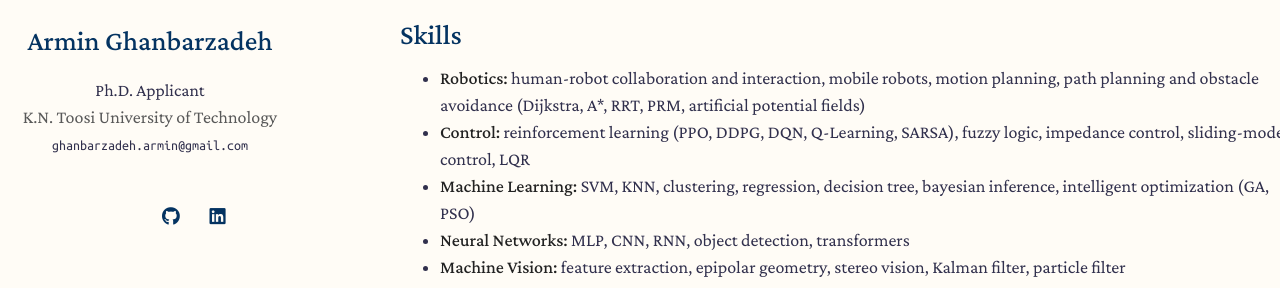
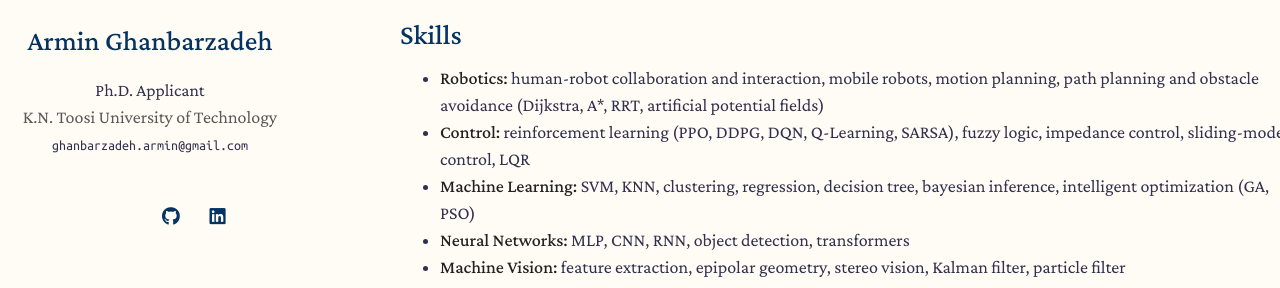
Before and after one commit to ghanbarzadeh/ghanbarzadeh.github.io, a Jekyll site: the page built from index.md, in a window 1280 px wide and 900 px high. Shown: the part 229-517 px from the top of the window. Built offline with Jekyll 4.4.1, drawn with Linux system fonts in a browser that asks for light colours; nearby versions of some CDN libraries; a style sheet for code colours, icons or effects is not loaded; our own code applies the rules of GitHub Pages for plain Markdown files.

Commit message:
Update index.md

```diff
--- a/index.md
+++ b/index.md
@@ -8,7 +8,7 @@ I Have a BSc in Mechanical Engineering from K.N. Tousi University of Tehran, and
 
 ## Skills
 
-- **Robotics:** human-robot collaboration and interaction, mobile robots, motion planning, path planning and obstacle avoidance (Dijkstra, A*, RRT, PRM, artificial potential fields)
+- **Robotics:** human-robot collaboration and interaction, mobile robots, motion planning, path planning and obstacle avoidance (Dijkstra, A*, RRT, artificial potential fields)
 - **Control:** reinforcement learning (PPO, DDPG, DQN, Q-Learning, SARSA), fuzzy logic, impedance control, sliding-mode control, LQR
 - **Machine Learning:** SVM, KNN, clustering, regression, decision tree, bayesian inference, intelligent optimization (GA, PSO)
 - **Neural Networks:** MLP, CNN, RNN, object detection, transformers
```
